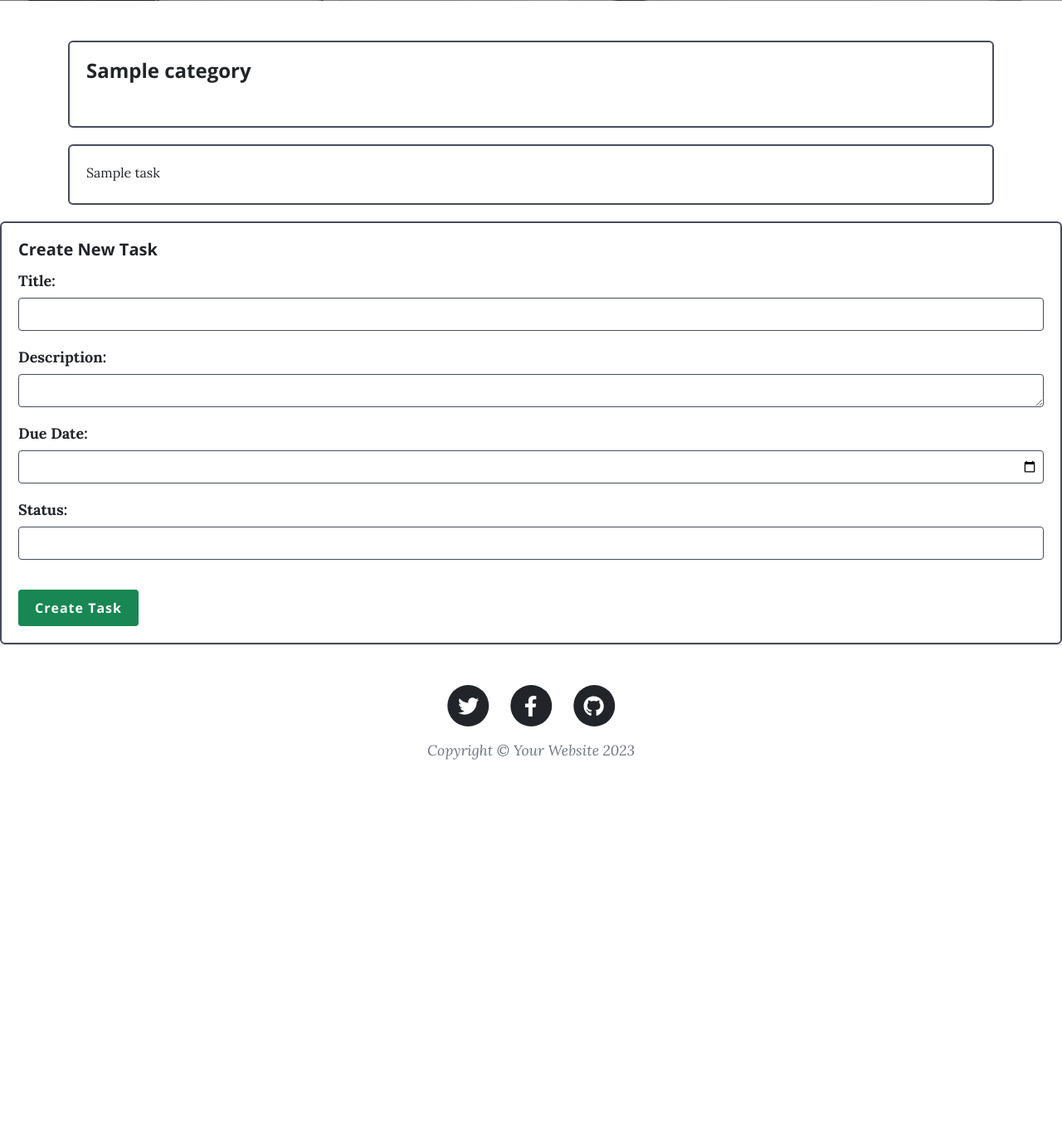
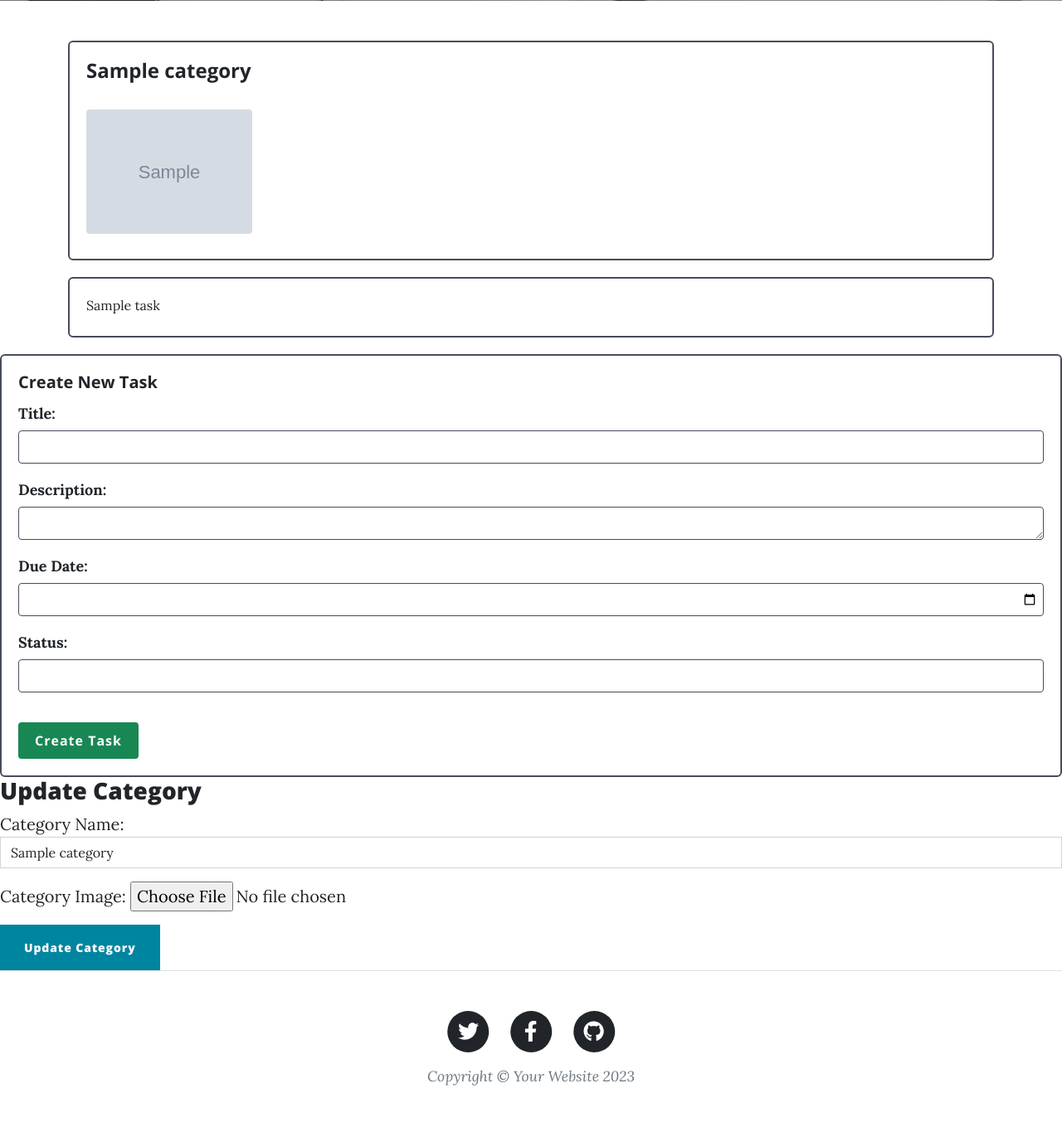
Before and after one commit to MrSinaxx/MaktabCW, a Django app: page /category/1/ in a window 1280 px wide. Shown: the part 531-1890 px from the top of the page at 83% size. Before the commit the page ends 1447 px from the top, so only its background shows below. Run offline with Django 4.2, Linux system fonts and the light colour scheme; tables that the repository leaves empty hold one stand-in row (values such as "Sample post"); grey boxes marked "Sample" are stand-in pictures; some libraries are stand-ins or nearby versions.

Commit message:
added update for category

```diff
--- a/CW15/task_manager/tasks/templates/category_detail.html
+++ b/CW15/task_manager/tasks/templates/category_detail.html
@@ -96,11 +96,24 @@
         font-size: 16px;
         margin-bottom: 5px;
       }
+
+      .category-image {
+        max-width: 200px;
+        max-height: 200px;
+        border-radius: 4px;
+        margin-bottom: 10px;
+      }
+
     </style>
 
     <div class="category-details">
       <h2>{{ category.name }}</h2>
       <p>{{ category.description }}</p>
+      {% if category.image %}
+        <img src="{{ category.image.url }}" class="category-image" alt="{{ category.name }}">
+      {% else %}
+        <p>No image available for this category.</p>
+      {% endif %}
     </div>
 
     <div class="tasks-list">
@@ -143,4 +156,21 @@
       </form>
     </div>
   </div>
+
+  <div class="create-category-form">
+  <h3>Update Category</h3>
+  <form method="post" action="{% url 'update_category' category.id %}" enctype="multipart/form-data">
+    {% csrf_token %}
+    <div class="mb-3">
+      <label for="update-category-name">Category Name:</label>
+      <input type="text" class="form-control" id="update-category-name" name="name" value="{{ category.name }}">
+    </div>
+    <div class="mb-3">
+      <label for="update-category-image">Category Image:</label>
+      <input type="file" id="update-category-image" name="image" class="form-input">
+    </div>
+    <button type="submit" class="btn btn-primary">Update Category</button>
+  </form>
+</div>
+
 {% endblock %}
--- a/CW15/task_manager/tasks/urls.py
+++ b/CW15/task_manager/tasks/urls.py
@@ -20,6 +20,11 @@ urlpatterns = [
         name="create_task_in_category",
     ),
     path("task/<int:task_id>/create_tag/", views.create_tag, name="create_tag"),
+    path(
+        "category_detail/<int:category_id>/update/",
+        views.update_category,
+        name="update_category",
+    ),
 ]
 
 
--- a/CW15/task_manager/tasks/views.py
+++ b/CW15/task_manager/tasks/views.py
@@ -214,3 +214,22 @@ def add_category(request):
         return redirect("categories")
     else:
         return render(request, "add_category.html")
+
+
+def update_category(request, category_id):
+    category = get_object_or_404(Category, id=category_id)
+
+    if request.method == "POST":
+        name = request.POST.get("name")
+        image = request.FILES.get("image")
+
+        category.name = name
+
+        if image:
+            category.image = image
+
+        category.save()
+
+        return redirect("category_detail", category_id=category_id)
+
+    return render(request, "category_detail.html", {"category": category})
```
